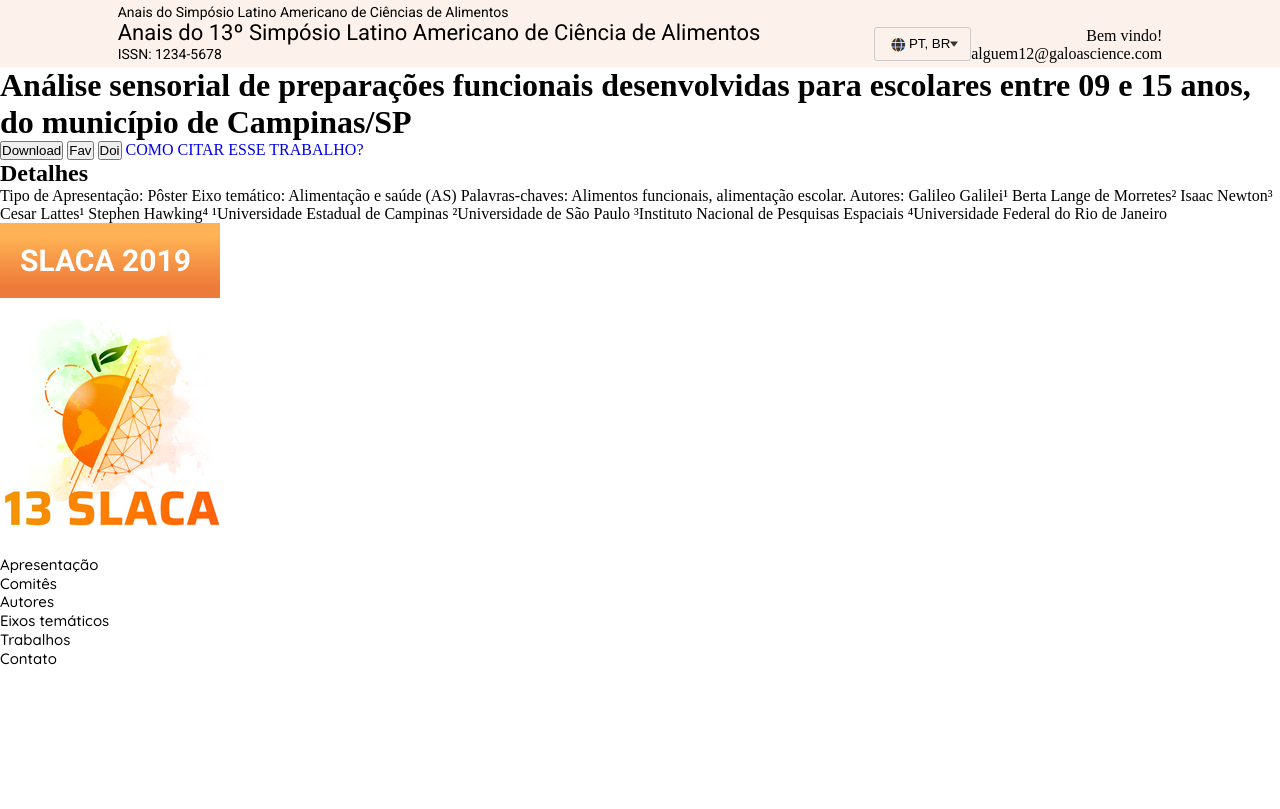
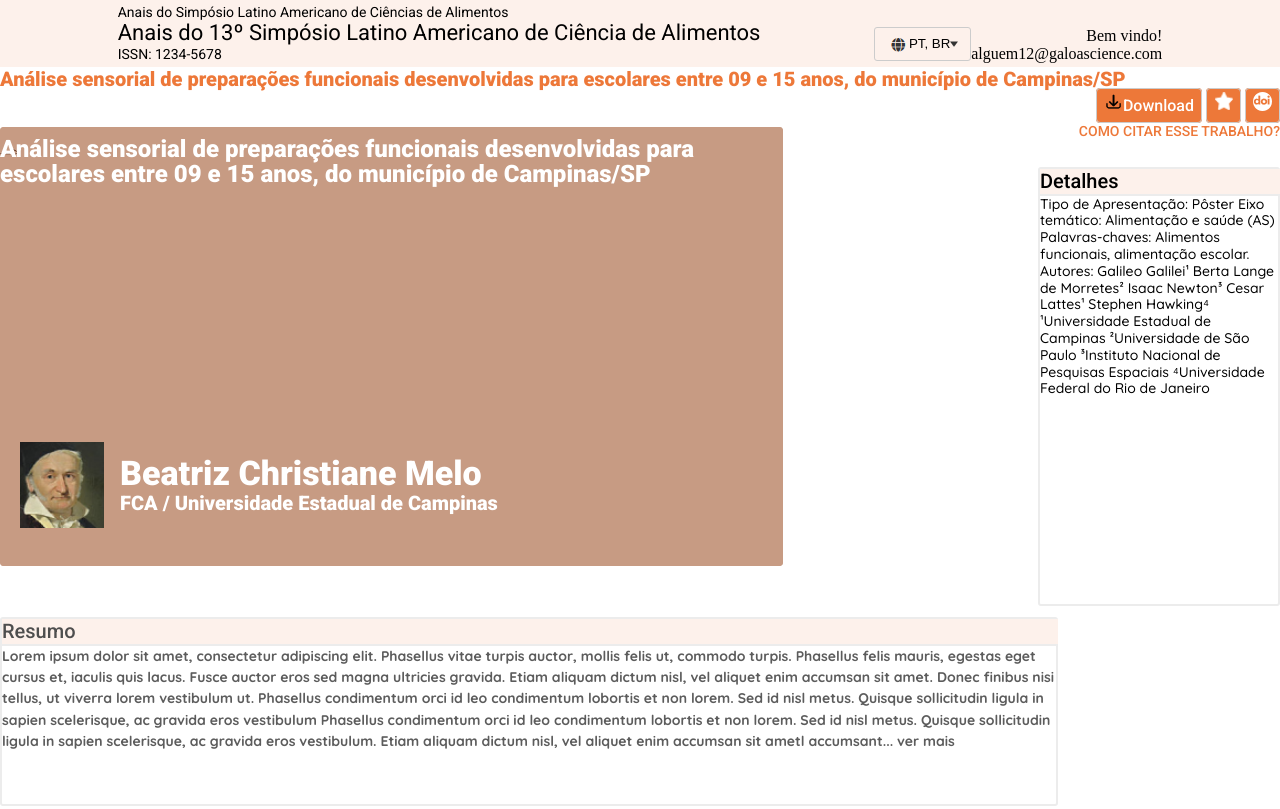
Before and after one commit to Davisilvas/teste-frontend-chuva, a plain HTML site: page index.html in a window 1280 px wide. Shown: the top 809 px of the page. Drawn offline with Linux system fonts and the light colour scheme.

Commit message:
did another part of the css

```diff
--- a/assets/style.css
+++ b/assets/style.css
@@ -7,11 +7,17 @@
     text-decoration: none;
 }
 
+body{
+    /* background-color:#E5E5E5; */
+    position: relative;
+}
+
 .container{
     display: flex;
     flex-direction: column;
     height: 100vh;
     width: 100vw;
+    position: relative;
 }
 
 /* ---------HEADER--------- */
@@ -21,6 +27,7 @@ header{
     flex-direction: row;
     align-items: flex-end;
     justify-content: space-evenly;
+    width: 100%;
 
     background-color:#FDF1EB;
     padding: 4px;
@@ -89,6 +96,9 @@ header{
 .slaca{
     display: flex;
     flex-direction: column;
+    position: fixed;
+    left: 0;
+    top: 0;
 
     width: 220px;
     height: 100vh;
@@ -117,4 +127,245 @@ header{
     line-height: 18.75px;
 
     list-style: none;
+
+    height: 33px;
+    margin-bottom: 1px;
 }
+
+.slaca a{
+    color: #725C5C;
+
+    /* transition-property: all;
+    transition-duration: 250ms;
+    transition-delay: 50ms;
+    transition-timing-function:ease-in-out ; */
+}
+/*
+.slaca a:hover{
+    border-right: 5px solid linear-gradient( to bottom, #FFB354 16.62%,  #EE7A3A  85.61%);
+}  */
+
+/* .slaca-link:hover{
+    border-right: 5px solid linear-gradient( to bottom, #FFB354 16.62%,  #EE7A3A  85.61%);
+}  */
+
+/* -----------MAIN----------- */
+
+main{
+    position: relative;
+    display: flex;
+    flex-direction: column;
+}
+
+main h1{
+    font-family: 'Roboto', sans-serif;
+    font-weight: 900;
+    font-size: 20px;
+    line-height: 25px;
+    color: #ED7839;
+
+    position: relative;
+    /* left: 250px; */
+}
+
+/* --------------BUTTONS SECTION-------------- */
+
+.buttons{
+    display: flex;
+    flex-direction: column;
+    align-items: flex-end;
+    justify-content:flex-end ;
+
+    /* position: relative;
+    right: 500; */
+
+}
+
+nav{
+    margin-bottom: 4px;
+}
+
+.outNav{
+    font-family: 'Roboto', sans-serif;
+    font-weight: 500;
+    font-size: 14px;
+    line-height: 25px;
+    color: #ED7839;
+}
+
+.navLink{
+    border: none;
+    background-color: transparent;
+    font-family: 'Roboto', sans-serif;
+    font-weight: 500;
+    font-size:16px;
+    line-height: 18.75px;
+
+    border: 1px solid #CCCCCC;
+    border-radius: 4px;
+    padding: 7px;
+    background-color:#ED7839;
+    color: #FFFFFF;
+}
+
+.navLink img{
+    width: 19px;
+    height: 19px;
+}
+
+/* --------------SECTION DETAILS-------------- */
+
+.details{
+    display: flex;
+    flex-direction: column;
+    align-items: flex-start;
+
+
+    position: absolute;
+    right: 0;
+    /* left: 816px; */
+    top: 100px;
+
+    border: 2px solid #ECECEC;
+    border-radius: 3px;
+
+    font-family: 'Quicksand', sans-serif;
+    font-weight: 400;
+    font-size: 14px;
+    line-height: 16.8px;
+
+
+    width: 242px;
+    height: 439px;
+}
+
+.details h2{
+    border-bottom: 2px solid #ECECEC;
+    background-color:#FDF1EB ;
+    width: 12em;
+
+    font-family: 'Roboto', sans-serif;
+    font-weight: 500;
+    font-size: 20px;
+    line-height: 25px;
+
+
+}
+
+/* ---------- SECTION VIDEO OVERLAY---------- */
+
+.videoOverlay{
+    position: absolute;
+    top: 60px;
+
+    Width: 783px;
+    Height: 439px;
+
+    display: flex;
+    flex-direction:column;
+    align-items: flex-end;
+    justify-content: flex-end;
+}
+
+.videoOverlay h2{
+    font-family: 'Roboto', sans-serif;
+    font-weight: 900;
+    font-size: 24px;
+    line-height: 25px;
+    color:#FFFFFF;
+
+    position: absolute;
+    top:10px;
+
+    /* align-self: flex-end; */
+}
+
+.overlaySpanOne{
+    align-self: flex-start;
+    position: absolute;
+
+    left: 120px;
+    bottom: 80px;
+
+    font-family: 'Roboto', sans-serif;
+    font-weight: 900;
+    font-size: 34px;
+    line-height: 25px;
+    color: #ffffff;
+}
+
+.overlaySpanTwo{
+    align-self: flex-start;
+    position: absolute;
+
+    left: 120px;
+    bottom: 50px;
+
+    font-family: 'Roboto', sans-serif;
+    font-weight: 900;
+    font-size: 20px;
+    line-height: 25px;
+    color: #ffffff;
+}
+
+.videoBackground{
+    position: absolute;
+}
+
+.photo{
+    height: 86px;
+    width: 84px;
+
+    position: absolute;
+    left: 20px;
+    top: 315.33px;
+
+}
+
+/* -----------------SECTION RESUMO----------------- */
+
+.resumo{
+    /* display: flex;
+    flex-direction: column;  */
+
+    position: absolute;
+    top: 550px;
+}
+
+.resumo h2{
+    font-family:'Roboto', sans-serif;
+    font-weight: 500;
+    font-size: 20px;
+    line-height: 25px;
+    color: #4E4E4E;
+
+    border-bottom: 2px solid #ECECEC;
+    background-color:#FDF1EB ;
+    width: 52.8em;
+
+}
+
+.resumo p{
+    font-family: 'Quicksand', sans-serif;
+    font-weight: 700;
+    font-size: 14px;
+    line-height: 21.33px;
+    color: #5C5C5C;
+}
+
+.box{
+    border: 2px solid #ECECEC;
+    border-radius: 3px;
+    width: 1058px;
+    height: 189px;
+}
+
+
+
+
+/* ------------FOOTER------------ */
+
+footer img{
+    width: 100vw;
+    height: 181px;
+}
--- a/index.html
+++ b/index.html
@@ -37,17 +37,20 @@
         <main>
             <h1>Análise sensorial de preparações funcionais desenvolvidas para escolares entre 09 e 15 anos, do município de Campinas/SP </h1>
 
-            <section>
+            <section class="buttons">
                 <nav>
-                    <button>Download</button>
-                    <button>Fav</button>
-                    <button>Doi</button>
-                    <a href="#">COMO CITAR ESSE TRABALHO?</a>
+                    <a href="#" class="navLink"><img src="./assets/images/download.png.png" class="down">Download</a>
+                    <a href="#" class="navLink"><img src="./assets/images/star.png"></a>
+                    <a href="##" class="navLink"><img src="./assets/images/doi.png" class="doi"></a>
                 </nav>
+                <a href="#" class="outNav">COMO CITAR ESSE TRABALHO?</a>
             </section>
 
-            <section>
-                <h1>Detalhes</h1>
+            <section class="details">
+                <div>
+                    <h2>Detalhes</h2>
+                </div>
+
                 <p>
                     Tipo de Apresentação: Pôster
                     Eixo temático: Alimentação e saúde (AS)
@@ -67,39 +70,61 @@
                 </p>
             </section>
 
-            <section class="slaca">
+            <section class="videoOverlay">
+                <img src="./assets/images/vídeo overlay.png" class="videoBackground">
+                <h2>Análise sensorial de preparações funcionais desenvolvidas para escolares entre 09 e 15 anos, do município de Campinas/SP</h2>
+                <img src="./assets/images/image.png" class="photo">
+                <span class="overlaySpanOne">Beatriz Christiane Melo</span>
+                <span class="overlaySpanTwo">FCA / Universidade Estadual de Campinas</span>
+            </section>
+
+            <!-- <section class="slaca">
                 <h2>SLACA 2019</h2>
 
                 <img src="./assets/images/dewey 4.png">
 
                 <ul>
+                    <a href="#" class="slaca-link">
                         <li>Apresentação</li>
+                    </a>
+
+                    <a href="#">
                         <li>Comitês</li>
+                    </a>
+
+                    <a href="#">
                         <li>Autores</li>
+                    </a>
+
+                    <a href="#">
                         <li>Eixos temáticos</li>
+                    </a>
+
+                    <a href="#">
                         <li>Trabalhos</li>
+                    </a>
+
+                    <a href="#">
                         <li>Contato</li>
+                    </a>
+
                 </ul>
-            </section>
+            </section> -->
 
-            <section>
-                <h2>Análise sensorial de preparações funcionais desenvolvidas para escolares entre 09 e 15 anos, do município de Campinas/SP </h2>
 
-                <H2>Beatriz Christiane Melo</H2>
+            <section class="resumo">
 
-                <H2>FCA / Universidade Estadual de Campinas</H2>
-            </section>
-
-            <div class="resumo">
+                <div class="box">
                     <h2>Resumo</h2>
 
                     <p>
                         Lorem ipsum dolor sit amet, consectetur adipiscing elit. Phasellus vitae turpis auctor, mollis felis ut, commodo turpis. Phasellus felis mauris, egestas eget cursus et, iaculis quis lacus. Fusce auctor eros sed magna ultricies gravida. Etiam aliquam dictum nisl, vel aliquet enim accumsan sit amet. Donec finibus nisi tellus, ut viverra lorem vestibulum ut.  Phasellus condimentum orci id leo condimentum lobortis et non lorem. Sed id nisl metus. Quisque sollicitudin ligula in sapien scelerisque, ac gravida eros vestibulum Phasellus condimentum orci id leo condimentum lobortis et non lorem. Sed id nisl metus. Quisque sollicitudin ligula in sapien scelerisque, ac gravida eros vestibulum.  Etiam aliquam dictum nisl, vel aliquet enim accumsan sit ametl accumsant... ver mais
                     </p>
-
                 </div>
 
-            <section class="discussions">
+            </section>
+
+            <!-- <section class="discussions">
                 <div class="discussions-newTopic">
                     <span>Discussões</span>
                     <span>Compartilhe suas ideias ou Dúvidas com os autores!</span>
@@ -127,13 +152,13 @@
                     </p>
                 </div>
 
-            </section>
+            </section> --> -->
 
         </main>
 
-        <footer>
+        <!-- <footer>
             <img src="./assets/images/imagem - footer.png">
-        </footer>
+        </footer> -->
     </div>
 
 </body>
```
Also changed, not shown: assets/images/doi.png (added), assets/images/download.png.png (added), assets/images/image.png (added), assets/images/star.png (added), assets/images/vídeo overlay.png (added), linksFigma.txt. Lines whose indentation alone changed are shown as unchanged.
